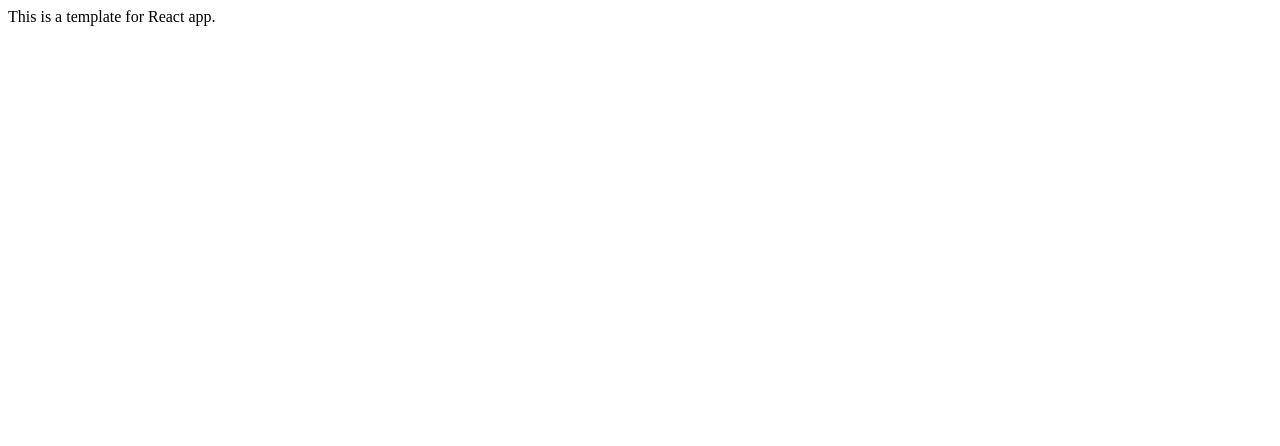
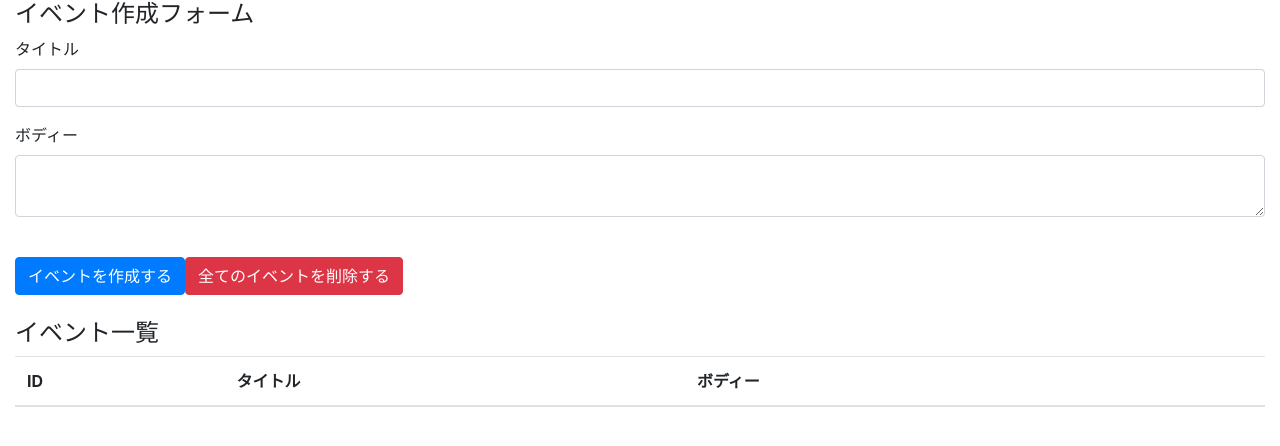
Before and after one commit to nagatake94/react-hooks-101, a React (Create React App) app in the folder react-hooks-101/: page / in a window 1280 px wide. Shown: the top 446 px of the page. Built offline with nearby package versions, Linux system fonts and the light colour scheme.

Commit message:
create event form and event table with bootstrap

```diff
--- a/react-hooks-101/package.json
+++ b/react-hooks-101/package.json
@@ -3,6 +3,7 @@
   "version": "0.1.0",
   "private": true,
   "dependencies": {
+    "bootstrap": "4.3.1",
     "react": "^17.0.1",
     "react-dom": "^17.0.1",
     "react-scripts": "3.0.1"
--- a/react-hooks-101/src/App.js
+++ /dev/null
@@ -1,11 +0,0 @@
-import React from 'react';
-
-function App() {
-  return (
-    <div>
-      This is a template for React app.
-    </div>
-  );
-}
-
-export default App;
--- /dev/null
+++ b/react-hooks-101/src/components/App.js
@@ -0,0 +1,39 @@
+import React from 'react';
+
+import 'bootstrap/dist/css/bootstrap.min.css';
+
+const App = () => {
+  return (
+    <div className="container-fluid">
+      <h4>イベント作成フォーム</h4>
+      <form>
+        <div className="form-group">
+          <label htmlFor="formEventTitle">タイトル</label>
+          <input className="form-control" id="formEventTitle"/>
+        </div>
+        <div className="form-group">
+          <label htmlFor="formEventBody">ボディー</label>
+          <textarea className="form-control" id="formEventBody"/>
+        </div>
+        <br/>
+        <button className="btn btn-primary">イベントを作成する</button>
+        <button className="btn btn-danger">全てのイベントを削除する</button>
+      </form>
+      <br/>
+      <h4>イベント一覧</h4>
+      <table className="table table-hover">
+        <thead>
+          <tr>
+            <th>ID</th>
+            <th>タイトル</th>
+            <th>ボディー</th>
+            <th></th>
+          </tr>
+        </thead>
+
+      </table>
+    </div>
+  );
+}
+
+export default App;
--- a/react-hooks-101/src/index.js
+++ b/react-hooks-101/src/index.js
@@ -1,5 +1,5 @@
 import React from 'react';
 import ReactDOM from 'react-dom';
-import App from './App';
+import App from './components/App';
 
 ReactDOM.render(<App />, document.getElementById('root'));
```
Also changed, not shown: 1 other file (tests, documents, lock files or other folders).
